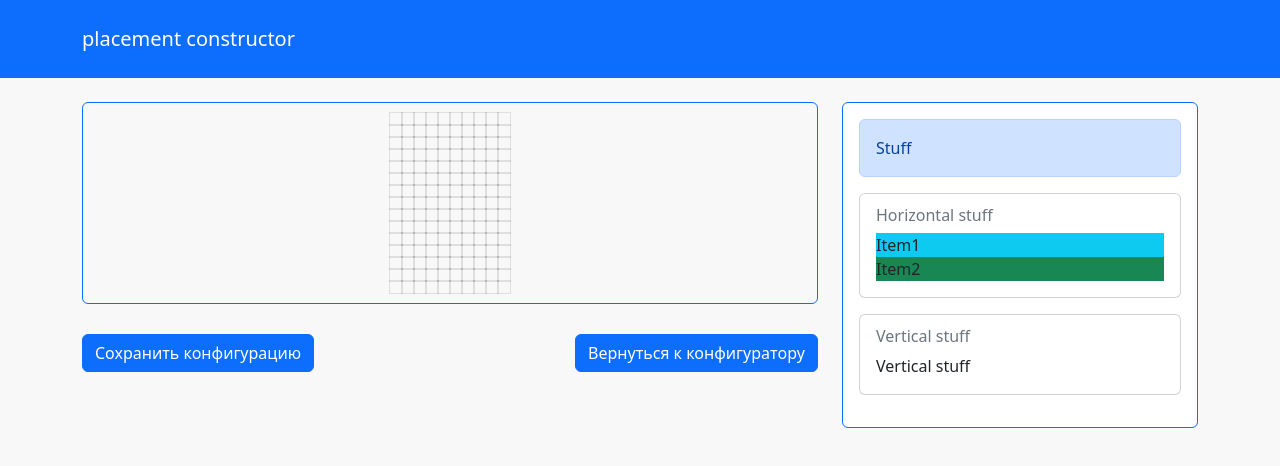
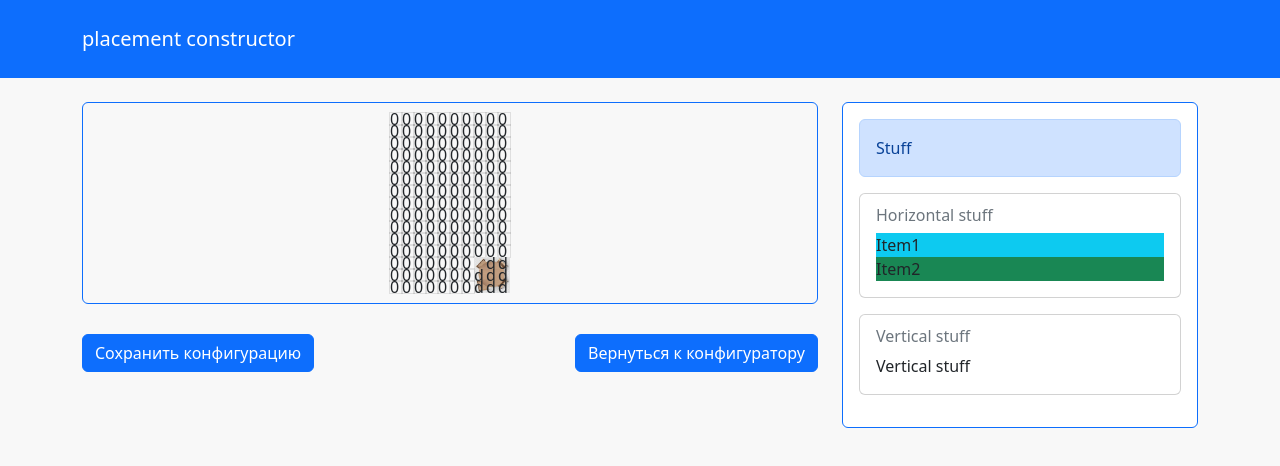
Before and after one commit to Pashuq/placement-constructor, a React (Create React App) app: page / in a window 1280 px wide. Shown: the top 466 px of the page. Built offline with nearby package versions, Linux system fonts and the light colour scheme.

Commit message:
feat: add staff on coords

```diff
--- a/src/components/PlacementGridElement/index.jsx
+++ b/src/components/PlacementGridElement/index.jsx
@@ -1,14 +1,56 @@
-import React from "react";
-import { WIDTH_AND_HEIGHT_BLOCK } from "../../const";
+import React, { useState } from "react";
+import { WIDTH_AND_HEIGHT_BLOCK, TARGET_PROP } from "../../const";
 
 function PlacementGridElement({ elementData }) {
+  const [elData, setElementData] = useState(elementData);
+
+  const parsedELData = isNotEmptyElement(elData) ? JSON.parse(elData) : null;
+
+  function isTargetElement(obj) {
+    return obj.hasOwnProperty(TARGET_PROP);
+  }
+
+  function isNotEmptyElement(elValue) {
+    if (elValue === "") {
+      return false;
+    }
+    return elValue;
+  }
+
   const itemStyles = {
     width: WIDTH_AND_HEIGHT_BLOCK + "px",
     height: WIDTH_AND_HEIGHT_BLOCK + "px",
     cursor: "Pointer",
   };
 
-  return <div style={itemStyles} className="placementfield__item"></div>;
+  const A = isNotEmptyElement(elData) ? (
+    isTargetElement(parsedELData) ? (
+      <div
+        style={itemStyles}
+        className="placementfield__item placementfield__item_disabled "
+      >
+        <img
+          alt={parsedELData.table}
+          src={parsedELData.imgUrl}
+          width={WIDTH_AND_HEIGHT_BLOCK * Number(parsedELData.sizeX)}
+          height={WIDTH_AND_HEIGHT_BLOCK * Number(parsedELData.sizeY)}
+        />
+      </div>
+    ) : (
+      <div
+        style={itemStyles}
+        className="placementfield__item placementfield__item_disabled "
+      >
+        d
+      </div>
+    )
+  ) : (
+    <div style={itemStyles} className="placementfield__item">
+      0
+    </div>
+  );
+
+  return A;
 }
 
 export default PlacementGridElement;
--- a/src/const/index.js
+++ b/src/const/index.js
@@ -1 +1,3 @@
 export const WIDTH_AND_HEIGHT_BLOCK = 12;
+
+export const TARGET_PROP = "table";
```
